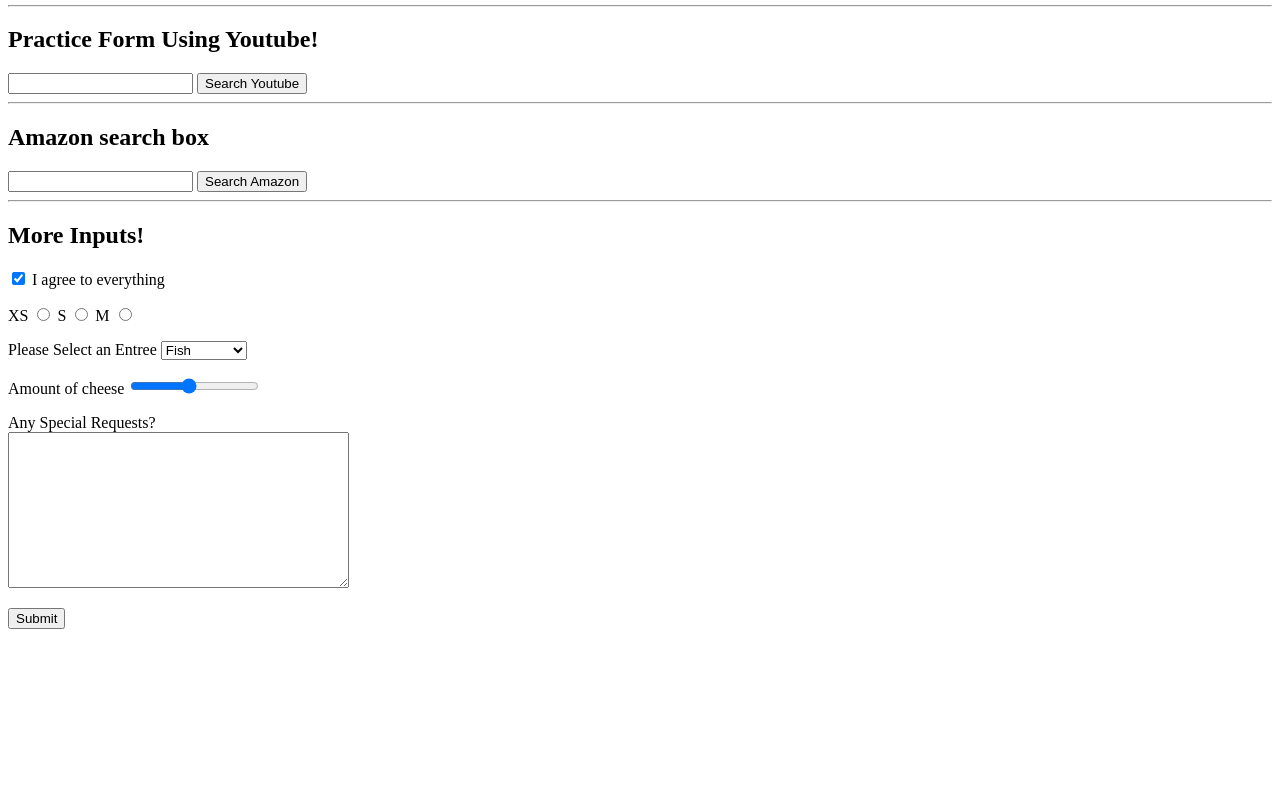
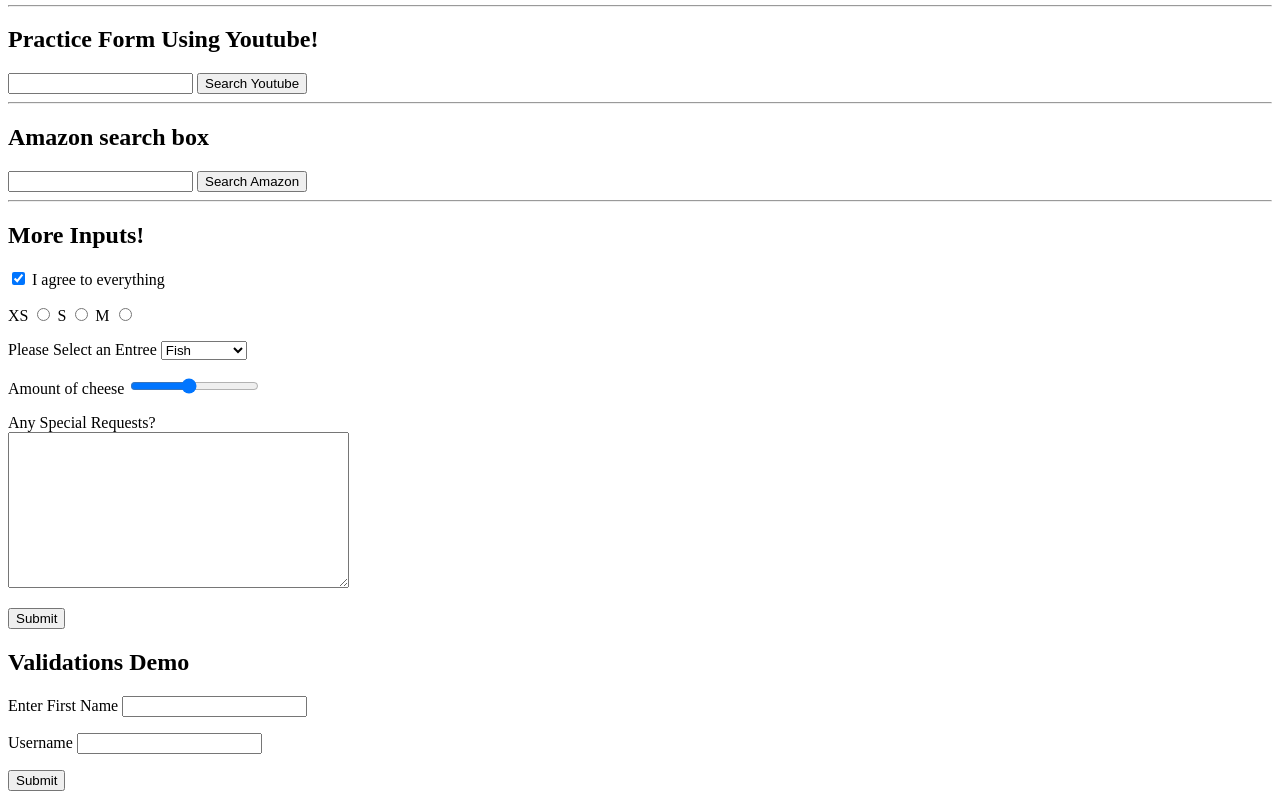
Before and after one commit to DrewCanDo/WebDevBootCamp, a plain HTML site: page Lessons/forms.html in a window 1280 px wide. Shown: the part 557-1356 px from the top of the page. Before the commit the page ends 1194 px from the top, so only its background shows below. Drawn offline with Linux system fonts and the light colour scheme.

Commit message:
html validation

```diff
--- a/Lessons/forms.html
+++ b/Lessons/forms.html
@@ -132,5 +132,23 @@
       </p>
       <button type="submit">Submit</button>
     </form>
+
+    <h2>Validations Demo</h2>
+    <form action="/dummy">
+      <label for="first">Enter First Name</label>
+      <input type="text" name="first" id="first" required />
+      <p>
+        <label for="username">Username</label>
+        <input
+          required
+          type="username"
+          name="username"
+          id="username"
+          minlength="5"
+          maxlength="20"
+        />
+      </p>
+      <button>Submit</button>
+    </form>
   </body>
 </html>
```
